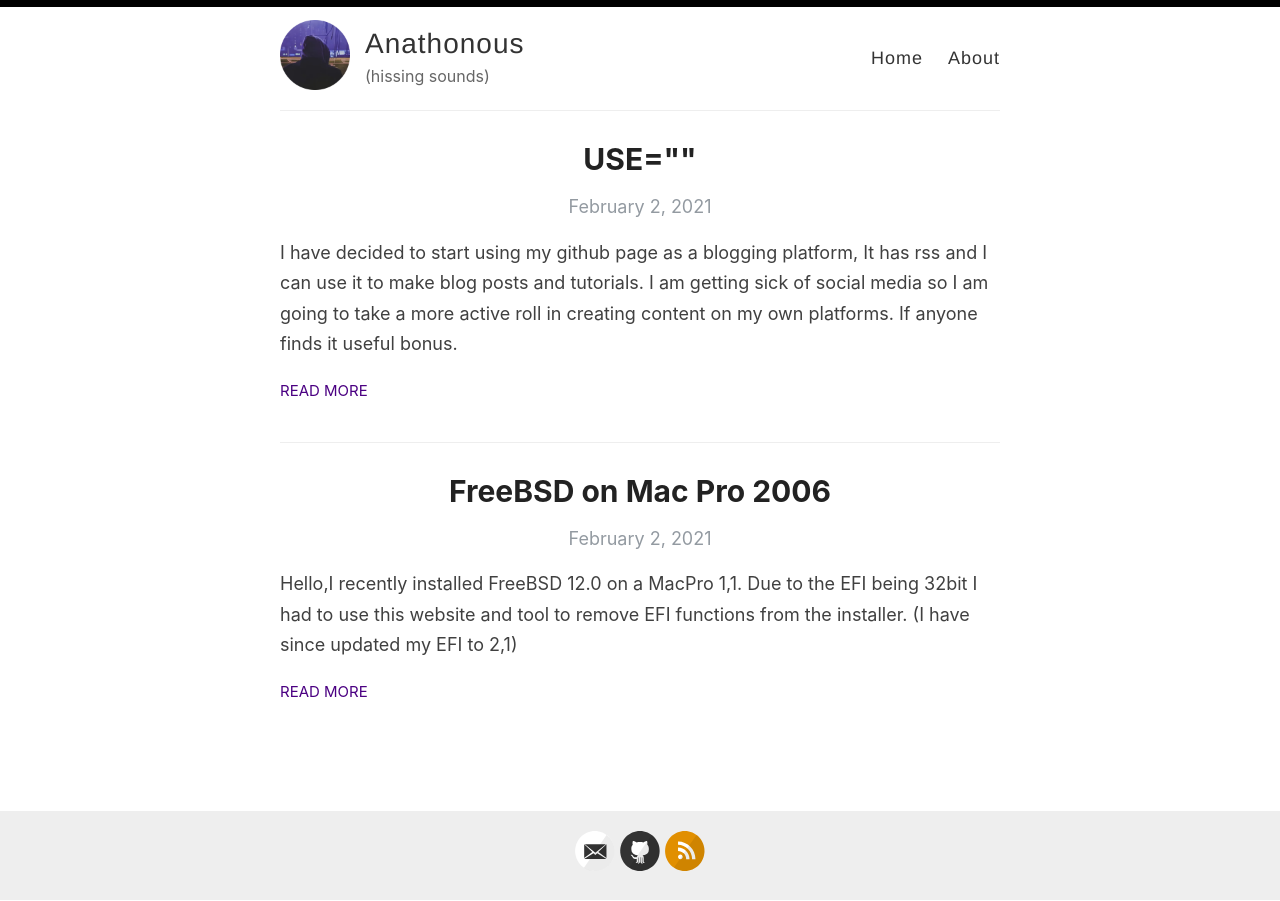
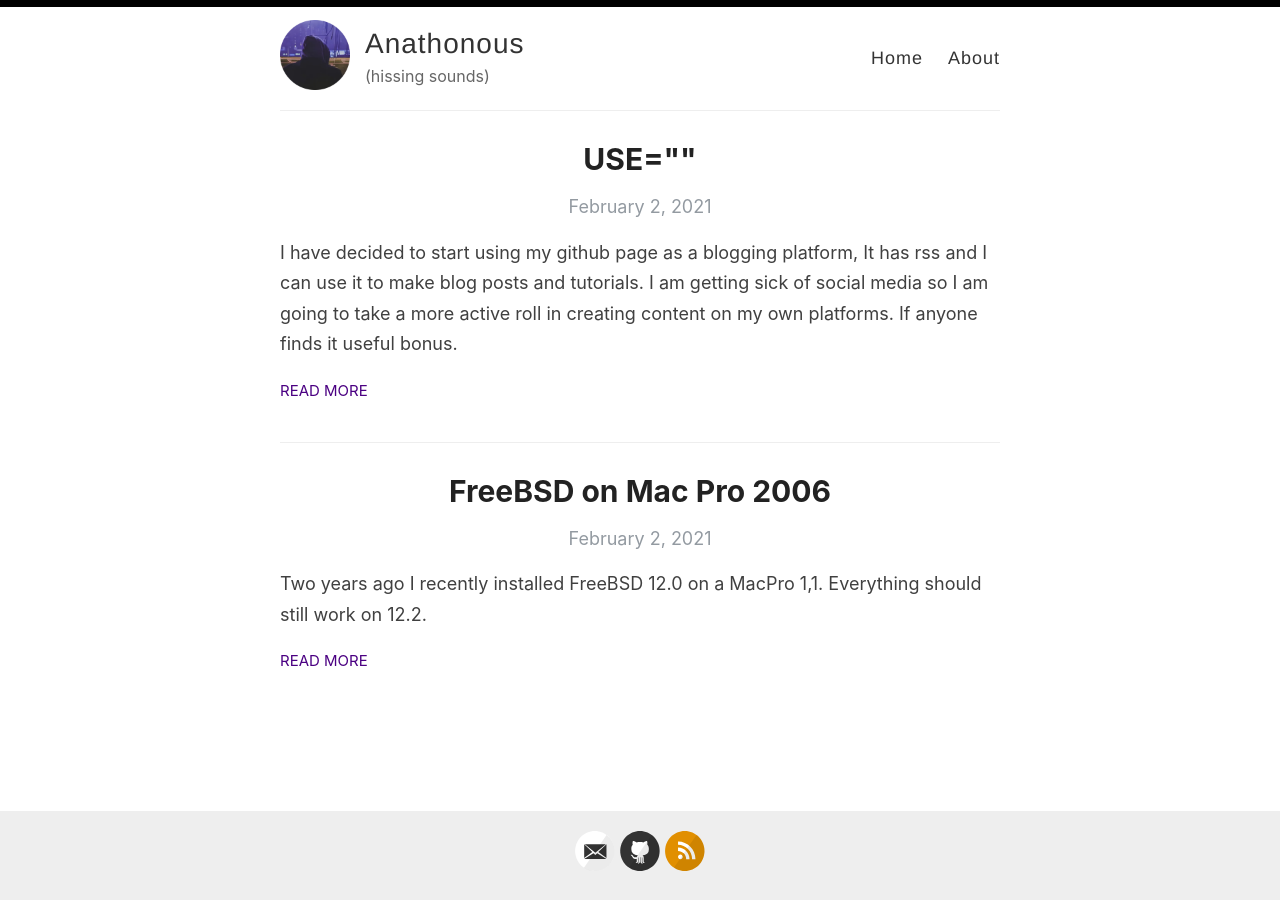
Before and after one commit to anathonous/anathonous.github.io, a Jekyll site: the page built from index.html, in a window 1280 px wide. Built offline with Jekyll 4.4.1, drawn with Linux system fonts in a browser that asks for light colours; the list of posts is cut into pages by our own code; some of the changed lines change nothing that is shown.

Commit message:
Update 2021-02-02-MacProFreeBSD.md

````diff
--- a/_posts/2021-02-02-MacProFreeBSD.md
+++ b/_posts/2021-02-02-MacProFreeBSD.md
@@ -4,17 +4,17 @@
 categories: [FreeBSD]
 ---
 
-Hello,I recently installed FreeBSD 12.0 on a MacPro 1,1. Due to the EFI being 32bit I had to use this website and tool to remove EFI functions from the installer.
+Two years ago I recently installed FreeBSD 12.0 on a MacPro 1,1. Everything should still work on 12.2.
+
+Due to the EFI being 32bit I had to use a website and tool to remove EFI functions from the installer.
 (I have since updated my EFI to 2,1)
 
-https://mattgadient.com/2016/07/11/linux-dvd-images-and-how-to-for-32-bit-efi-macs-late-2006-models/ Worked great for creating an ISO. Use MBR bootloader during install. Be sure to install src and ports pkg.
+(https://mattgadient.com/2016/07/11/linux-dvd-images-and-how-to-for-32-bit-efi-macs-late-2006-models/) Worked great for creating an ISO. Use MBR bootloader during install. Be sure to install src and ports pkg.
 
-There's a few things I had to configure to get it to work properly and there are still some small things that need to be tuned.
+There's a few things you have to configure to get it to work properly and there are still some small things that need to be tuned.
 
 ## Packages/src/ports (Security)(h3)
-
 ```
-Code:
 Change the word quarterly to latest in /etc/pkg/FreeBSD.conf
 Then:
 pkg update
@@ -25,18 +25,17 @@
 portsnap extract
 portsnap update
 ```
+
 ## Intel ucode (h3)
-
 ```
-Code:
 pkg install devcpu-data
 
 /boot/loader.conf
 cpu_microcode_load="YES"
 cpu_microcode_name="/boot/firmware/intel-ucode.bin"
 ```
+
 ## Firewall (h3)
-
 ```
 /etc/rc.conf
 pf_enable="YES"
@@ -46,28 +45,24 @@
 block in all
 pass out all keep state
 ```
+
 ## Audio (h3)
-
-The default audio needs to be enabled and the port output needs to be switched which I changed.
+The default audio needs to be enabled and the port output needs to be switched. This will change it for line out on the back.
 ```
-Code:
 /etc/sysctl.conf
 hw.snd.default_unit=3
 dev.hdaa.0.config="ovref"
 dev.hdaa.0.gpio_config="0=set 1=set"
 dev.hdaa.0.nid21_config="as=4 seq=15"
 ```
-Audio output on rear.
 ```
-Code:
 /etc/rc.conf
 sndiod_enable="YES"
 ```
+
 ## Video (h3)
-
 I was able to get the video working by installing the old nvidia driver. The 304 release worked. "Nvidia GeForce 7300GT"
 ```
-Code:
 pkg install nvidia-driver-304
 
 /etc/rc.conf
@@ -78,7 +73,6 @@
 linux_load="YES"
 ```
 ```
-Code:
 /boot/loader.conf
 linux_enable="YES"
 linux64_enable="YES"
@@ -87,23 +81,23 @@
 linux_load="YES"
 agp_load="YES"
 ```
-The video driver does act wonky in tty though. It will flash green and pink with the text going garbled and i noticed the text is still very large in tty. I have previous experience with drm-next-kmod on other intel related graphics cards and know that once its install the text gets smaller and is much more crisp. I would like to know how to do the same on this nvidia card. (I have since learned that using sc over vt will fix this issue)
+The video driver does act wonky in tty though. It will flash green and pink with the text going garbled and i noticed the text is still very large in tty. Changing you vt will resolve this issue.
+```
+/boot/loader.conf
+kern.vty=sc
+```
 
  ## Kernel (h3)
-
 I get tons of kernel related errors. Apparently it has something to do with the smart battery. You can disable them.
 ```
-Code:
 /boot/loader.conf
 debug.acpi.disabled="smbat"
 ```
 System Management Controller services are not enabled by default. You will need to compile a kernel with asmc support.
 ```
-Code:
-https://www.freebsd.org/doc/en_US.ISO8859-1/books/handbook/kernelconfig-building.html
+(https://www.freebsd.org/doc/en_US.ISO8859-1/books/handbook/kernelconfig-building.html)
 
-You will need to download
-https://svnweb.freebsd.org/base?view=revision&revision=342756
+You will need to download (https://svnweb.freebsd.org/base?view=revision&revision=342756)
 and put them in
 /usr/src/sys/dev/asmc/
 
@@ -134,4 +128,4 @@
 
 The FreeBSD Foundation has some great tutorials on installing a working desktop environment as well.
 
-https://www.freebsdfoundation.org/freebsd/how-to-guides/installing-a-desktop-environment-on-freebsd/
+(https://www.freebsdfoundation.org/freebsd/how-to-guides/installing-a-desktop-environment-on-freebsd/)
````
